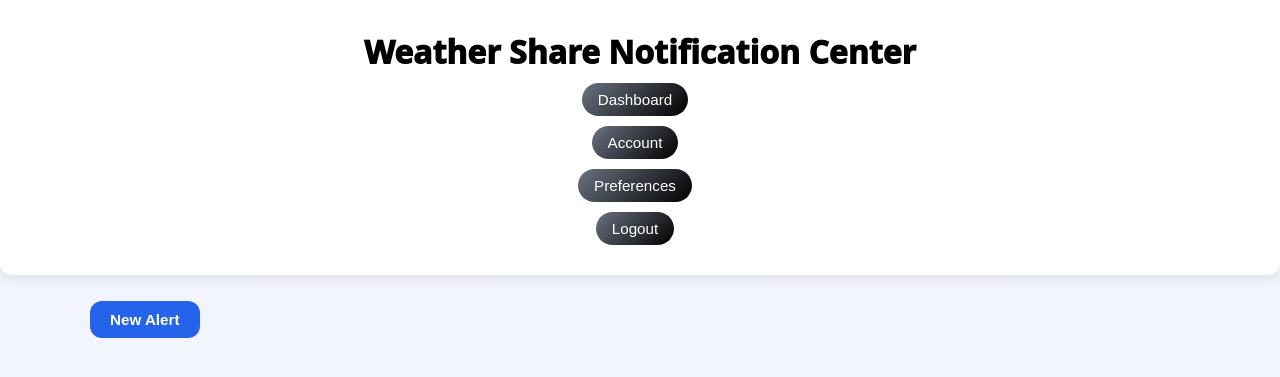
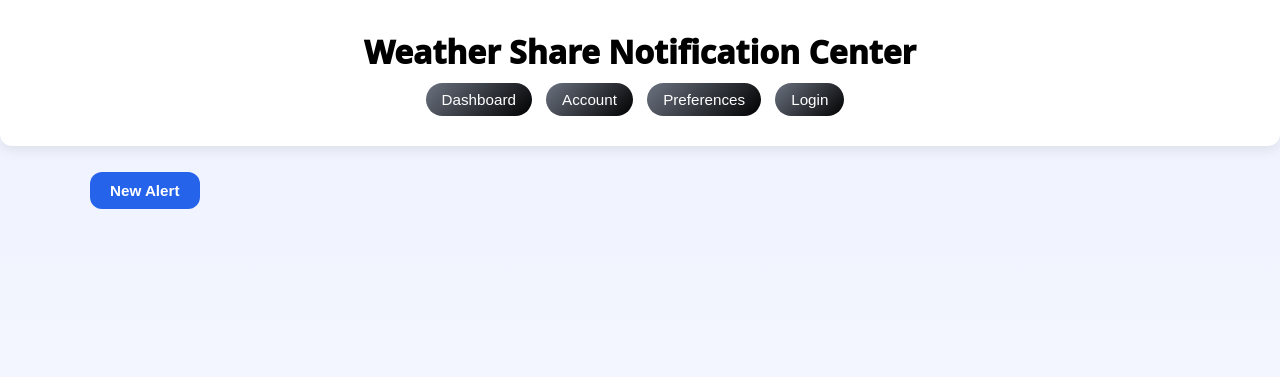
Before and after one commit to 03hpride/Senior-Design-Project, a PHP site: page / in a window 1280 px wide. Shown: the top 377 px of the page. Run offline with PHP 8.4, Linux system fonts and the light colour scheme.

Commit message:
Update Index.php
I centered the Nav bar

```diff
--- a/2026Code/Index.php
+++ b/2026Code/Index.php
@@ -51,8 +51,7 @@
                             >
                                 Dashboard
                             </button>
-                        </ul>
-                        <ul class="navbar-nav me-auto mt-2 mt-lg-0">
+
                             <button
                                 type="button"
                                 class="btn btn-primary"
@@ -60,8 +59,7 @@
                             >
                                 Account
                             </button>
-                        </ul>
-                        <ul class="navbar-nav me-auto mt-2 mt-lg-0">
+
                             <button
                                 type="button"
                                 class="btn btn-primary"
@@ -69,14 +67,14 @@
                             >
                                 Preferences
                             </button>
-                        </ul>
-                        <ul class="navbar-nav me-auto mt-2 mt-lg-0">
+
                             <button
+                                href="Login.php"
                                 type="button"
                                 class="btn btn-primary"
                                 style="margin-right: 10px;"
                             >
-                                Logout
+                                Login
                             </button>
                         </ul>
                     </div>
```
